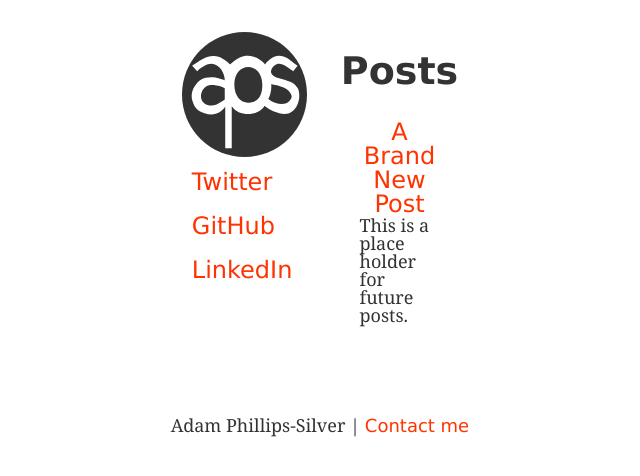
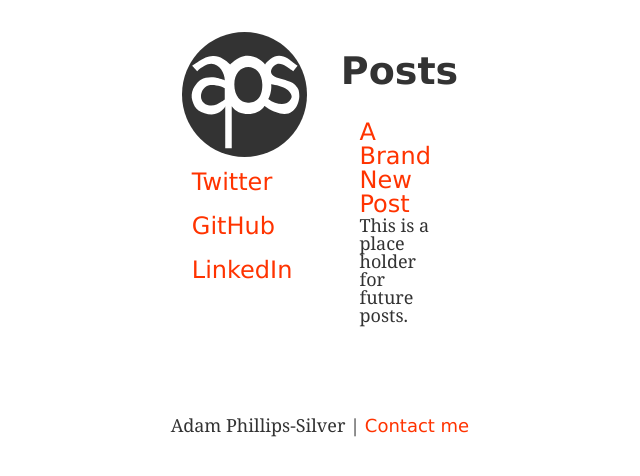
Before and after one commit to Adam-PS/adamphillipssilver, a Jekyll site: the page built from posts/index.html, in a window 1280 px wide. Shown: the top 476 px of the page, without its empty margins (320-960 px from the left). Built offline with Jekyll 4.4.1, drawn with Linux system fonts in a browser that asks for light colours.

Commit message:
style posts section

```diff
--- a/css/main.css
+++ b/css/main.css
@@ -78,6 +78,17 @@ footer {
 	min-height: 2em;
 }
 
+/* Posts */
+#post-item {
+	text-align: left;
+}
+
+#post-link {
+	display: inline-block;
+	height: 27px;
+	padding-bottom: .5em;
+}
+
 /*  Progessively enhance at 640px */
 
 @media screen and (min-width: 640px) {
@@ -103,4 +114,9 @@ footer {
 		max-width: 560px;
 		text-align: left;
 	}
+
+	#post-list {
+		max-width: 560px;
+	}
 }
+}
--- a/posts/index.html
+++ b/posts/index.html
@@ -3,10 +3,10 @@ layout: default
 ---
 
     <h1>Posts</h1>
-		<ul>
+		<ul id="post-list">
         {% for post in site.posts %}
-        <li>
-            <a href="{{ post.url }}">{{ post.title }}</a>
+        <li id="post-item">
+            <a href="{{ post.url }}" id="post-link">{{ post.title }}</a>
             {{ post.excerpt }}
         </li>
         {% endfor %}
```
